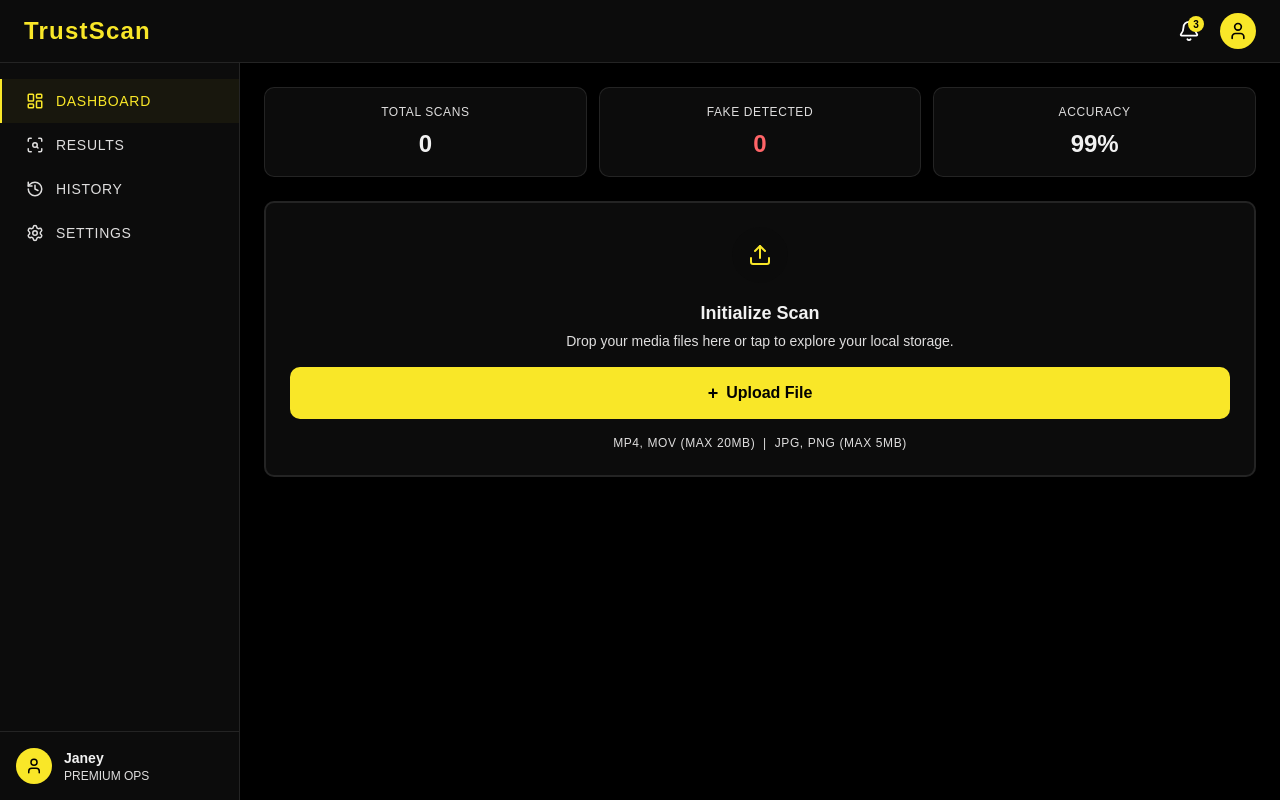
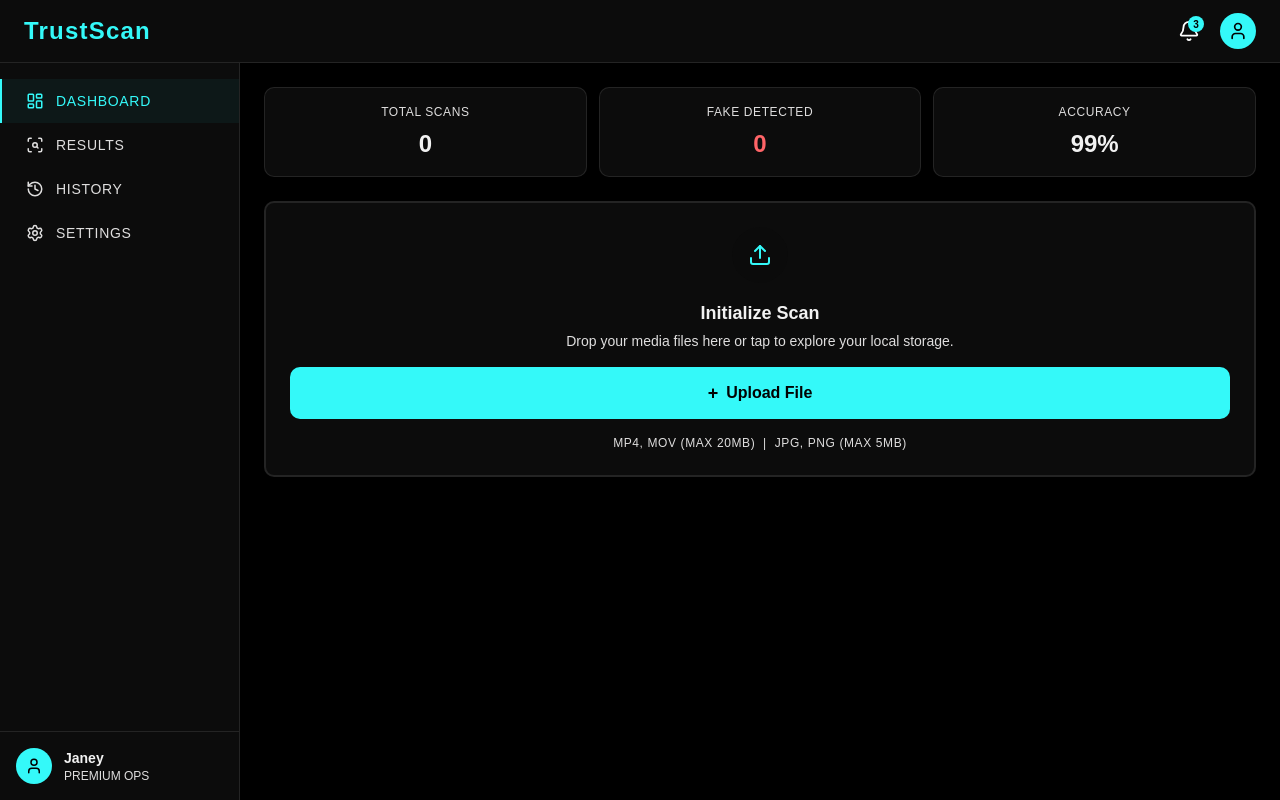
Before and after one commit to Sidney-130/verify-wave-test, a React (Vite) app: page / in a window 1280 px wide. Built offline with nearby package versions, Linux system fonts and the light colour scheme.

Commit message:
change primary color

```diff
--- a/src/index.css
+++ b/src/index.css
@@ -16,7 +16,7 @@
   --card-foreground: oklch(0.96 0 0);
   --popover: oklch(0.1 0 0);
   --popover-foreground: oklch(0.96 0 0);
-  --primary: oklch(91.428% 0.18515 103.479);
+  --primary: oklch(89.301% 0.1446 194.915);
   --primary-foreground: oklch(0.08 0 0);
   --secondary: oklch(0.38 0.04 300);
   --secondary-foreground: oklch(0.96 0 0);
@@ -27,8 +27,8 @@
   --destructive: oklch(0.577 0.245 27.325);
   --border: oklch(1 0 0 / 10%);
   --input: oklch(1 0 0 / 15%);
-  --ring: oklch(0.82 0.16 82);
-  --chart-1: oklch(0.82 0.16 82);
+  --ring: oklch(89.301% 0.1446 194.915);
+  --chart-1: oklch(89.301% 0.1446 194.915);
   --chart-2: oklch(0.52 0.02 298);
   --chart-3: oklch(0.38 0.04 300);
   --chart-4: oklch(0.25 0 0);
@@ -51,7 +51,7 @@
   --card-foreground: oklch(0.96 0 0);
   --popover: oklch(0.1 0 0);
   --popover-foreground: oklch(0.96 0 0);
-  --primary: oklch(0.82 0.16 82);
+  --primary: oklch(89.301% 0.1446 194.915);
   --primary-foreground: oklch(0.08 0 0);
   --secondary: oklch(0.38 0.04 300);
   --secondary-foreground: oklch(0.96 0 0);
@@ -62,8 +62,8 @@
   --destructive: oklch(0.704 0.191 22.216);
   --border: oklch(1 0 0 / 10%);
   --input: oklch(1 0 0 / 15%);
-  --ring: oklch(0.82 0.16 82);
-  --chart-1: oklch(0.82 0.16 82);
+  --ring: oklch(89.301% 0.1446 194.915);
+  --chart-1: oklch(89.301% 0.1446 194.915);
   --chart-2: oklch(0.52 0.02 298);
   --chart-3: oklch(0.38 0.04 300);
   --chart-4: oklch(0.25 0 0);
```
